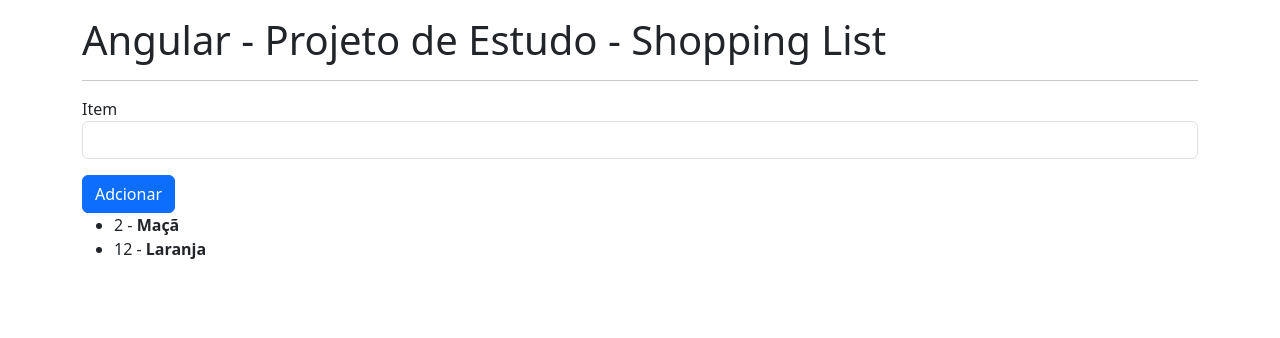
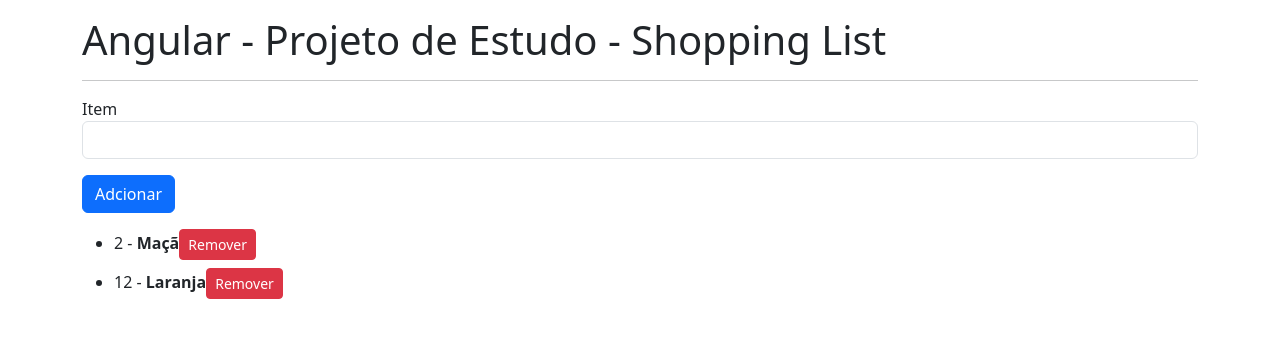
Before and after one commit to DemitriusLeandroCosta/angular-ngrx, an Angular app in the folder ngrx-shopping-list/: page / in a window 1280 px wide. Shown: the top 338 px of the page. Built offline with nearby package versions, Linux system fonts and the light colour scheme.

Commit message:
Formatação de campos com Classes de CSS do BootStrap

```diff
--- a/ngrx-shopping-list/src/app/shopping-list/shopping-list.component.html
+++ b/ngrx-shopping-list/src/app/shopping-list/shopping-list.component.html
@@ -1,6 +1,7 @@
-<ul>
-  <li *ngFor="let ingredient of ingredients">
+<ul class="mt-3">
+  <li *ngFor="let ingredient of ingredients" class="mt-2">
     <span>{{ ingredient.amount  }}</span> -
     <strong>{{ ingredient.name }}</strong>
+    <button class="btn btn-sm btn-danger sm-2"> Remover</button>
   </li>
 </ul>
```
